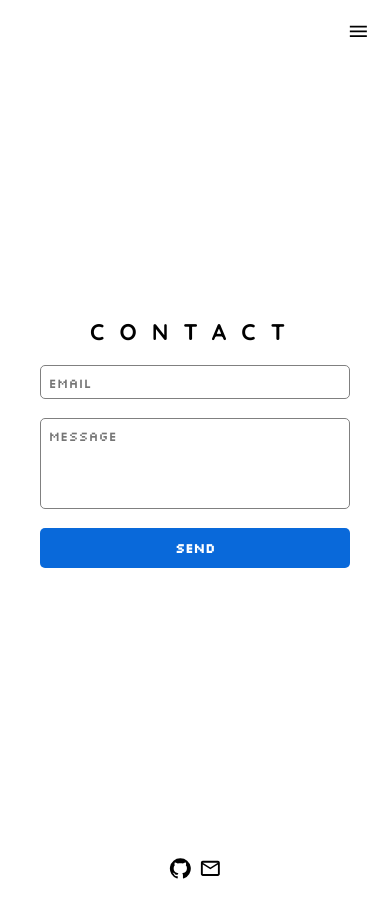
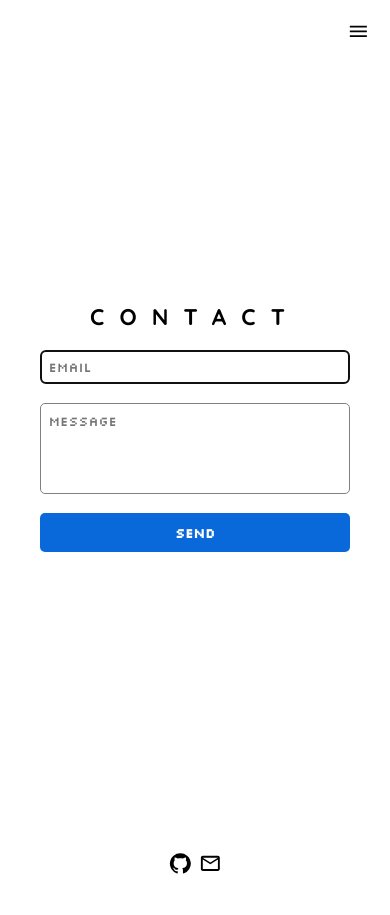
Before and after one commit to terjeee/homepage, a React (Create React App) app: page /homepage/contact in a window 390 px wide. Built offline with nearby package versions, Linux system fonts and the light colour scheme; a web font is replaced by a local one.

Commit message:
mobil/desktop friendly

```diff
--- a/src/routes/Contact/Contact.jsx
+++ b/src/routes/Contact/Contact.jsx
@@ -23,7 +23,7 @@ export default function Contact() {
     const timeoutEmail = setTimeout(() => {
       if (email.length > 0 && !regexEmail.test(email)) return setEmailValid(false);
     }, 750);
-    return () => clearTimeout(timeoutEmail); // return (i useEffect) = clean-up
+    return () => clearTimeout(timeoutEmail); // return (i useEffect) = clean-up før main code
   }, [email]);
 
   useEffect(() => {
@@ -32,7 +32,7 @@ export default function Contact() {
       if (message.length !== 0 && (message.length < 10 || message.length > 100))
         return setMessageValid(false);
     }, 750);
-    return () => clearTimeout(timeoutMessage); // return (i useEffect) = clean-up
+    return () => clearTimeout(timeoutMessage); // return (i useEffect) = clean-up før main code
   }, [message]);
 
   const sendEmail = (e) => {
@@ -47,11 +47,12 @@ export default function Contact() {
       )
       .then(
         (result) => {
-          console.log(result.text);
-          navigate("/contact-success");
+          console.log(result);
+          navigate("/homepage/contact-success");
         },
         (error) => {
-          console.log(error.text);
+          console.log(error);
+          navigate("/homepage/contact-error");
         }
       );
   };
@@ -68,6 +69,7 @@ export default function Contact() {
             name="formEmail"
             id="formEmail"
             onChange={(event) => setEmail(event.target.value)}
+            autoFocus
           />
           {!emailValid && <p className={css.invalidMsg}>Please enter a valid email.</p>}
         </div>
@@ -80,7 +82,7 @@ export default function Contact() {
             onChange={(event) => setMessage(event.target.value)}
           />
           {!messageValid && (
-            <p className={css.invalidMsg}>Message needs to be between 10-250 characters.</p>
+            <p className={css.invalidMsg}>Message needs to be 10-250 characters.</p>
           )}
         </div>
         <button className={css.btnSendEmail} disabled={!formValid}>
--- a/src/routes/Contact/Contact.module.scss
+++ b/src/routes/Contact/Contact.module.scss
@@ -4,9 +4,10 @@
 @use "../../css/variables/breakpoint.scss";
 
 .container {
-  min-height: 90vh;
+  min-height: calc(100vh - 65px);
   max-width: layout.$page-width;
   margin: auto;
+  margin-top: -25px;
 
   display: flex;
   flex-direction: column;
```
